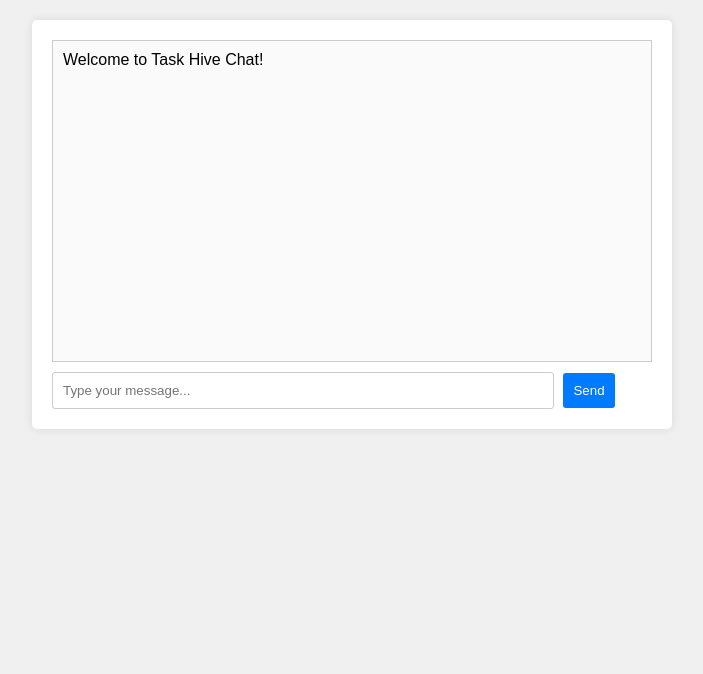
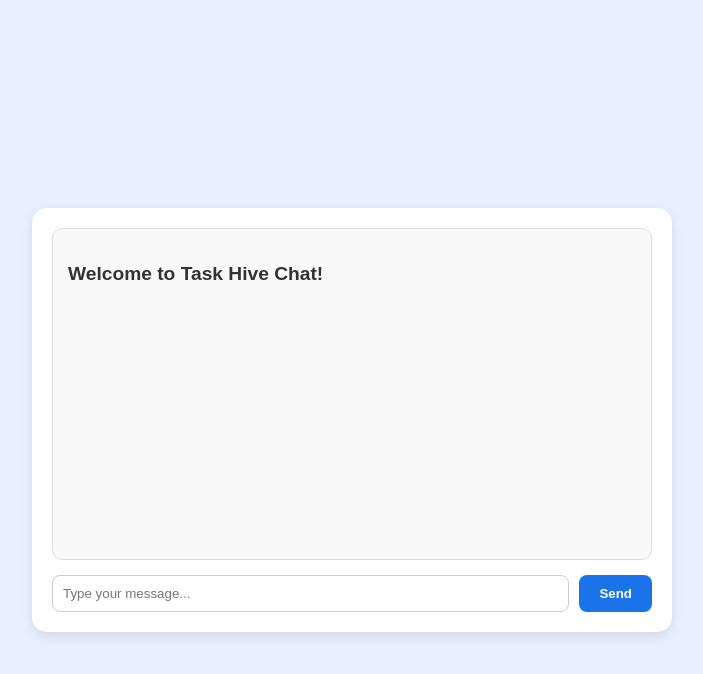
Before and after one commit to elidr21/TaskHiveBot, a plain HTML site: page frontend/index.html in a window 1280 px wide. Shown: the whole page, without its empty margins (288-991 px from the left). Drawn offline with Linux system fonts and the light colour scheme.

Commit message:
Updated Chat Bot Name.
Named the chat bot Beatrix.

```diff
--- a/frontend/index.html
+++ b/frontend/index.html
@@ -7,9 +7,13 @@
 </head>
 <body>
   <div class="chat-container">
-    <div id="chat-box">Welcome to Task Hive Chat!</div>
-    <input type="text" id="message-input" placeholder="Type your message..." />
-    <button id="send-btn">Send</button>
+    <div id="chat-box" class="chat-box">
+      <p class="welcome">Welcome to Task Hive Chat!</p>
+    </div>
+    <div class="input-container">
+      <input type="text" id="message-input" placeholder="Type your message..." class="message-input" />
+      <button id="send-btn" class="send-btn">Send</button>
+    </div>
   </div>
 
   <script>
@@ -18,7 +22,6 @@
       const message = input.value;
       input.value = '';
 
-      // Make the API call
       const response = await fetch('/api', {
         method: 'POST',
         headers: { 'Content-Type': 'application/json' },
@@ -26,9 +29,9 @@
       });
       const data = await response.json();
       const chatBox = document.getElementById('chat-box');
-      // Append the conversation to the chat box
       chatBox.innerHTML += `<div class="user">User: ${message}</div>
-                            <div class="bot">Bot: ${data.content}</div>`;
+                            <div class="bot">Beatrix: ${data.content}</div>`;
+      chatBox.scrollTop = chatBox.scrollHeight;
     });
   </script>
 </body>
--- a/static/style.css
+++ b/static/style.css
@@ -1,51 +1,86 @@
+/* Overall page styling */
 body {
-  font-family: Arial, sans-serif;
-  background: #f0f0f0;
+  font-family: 'Arial', sans-serif;
+  background-color: #e8f0fe; /* Soft blue background */
   margin: 0;
+  padding: 20px;
+  display: flex;
+  justify-content: center;
+  align-items: center;
+  height: 100vh;
+}
+
+/* Container for the chat application */
+.chat-container {
+  width: 100%;
+  max-width: 600px;
+  background-color: #ffffff;
+  border-radius: 15px;
+  box-shadow: 0 4px 12px rgba(0, 0, 0, 0.1);
   padding: 20px;
 }
 
-.chat-container {
-  max-width: 600px;
-  margin: 0 auto;
-  background: #fff;
-  padding: 20px;
-  border-radius: 5px;
-  box-shadow: 0 0 10px rgba(0, 0, 0, 0.1);
+/* Chat box styling */
+.chat-box {
+  border: 1px solid #ddd;
+  border-radius: 10px;
+  padding: 15px;
+  height: 300px;
+  overflow-y: auto;
+  background-color: #f9f9f9;
+  margin-bottom: 15px;
 }
 
-#chat-box {
-  border: 1px solid #ccc;
-  padding: 10px;
-  height: 300px;
-  overflow-y: scroll;
-  margin-bottom: 10px;
-  background: #fafafa;
+/* Container for inputs and buttons */
+.input-container {
+  display: flex;
+  gap: 10px;
 }
 
-#message-input {
-  width: 80%;
+/* Message input styling */
+.message-input {
+  flex: 1;
   padding: 10px;
   border: 1px solid #ccc;
-  border-radius: 3px;
+  border-radius: 8px;
 }
 
-#send-btn {
+/* Button styling */
+.send-btn {
+  padding: 10px 20px;
+  background-color: #1a73e8;
+  color: #fff;
+  border: none;
+  border-radius: 8px;
+  cursor: pointer;
+  font-weight: bold;
+  transition: background-color 0.3s;
+}
+
+.send-btn:hover {
+  background-color: #1558b0;
+}
+
+/* Styling for messages */
+.user, .bot {
+  margin: 5px 0;
   padding: 10px;
-  margin-left: 5px;
-  border: none;
-  background-color: #007bff;
-  color: #fff;
-  border-radius: 3px;
-  cursor: pointer;
+  border-radius: 8px;
 }
 
 .user {
-  font-weight: bold;
-  margin: 5px 0;
+  background-color: #d2e3fc;
+  text-align: right;
 }
 
 .bot {
-  margin: 5px 0;
-  color: #555;
+  background-color: #f1f3f4;
+  text-align: left;
 }
+
+/* Welcome message styling */
+.welcome {
+  font-size: 1.2em;
+  font-weight: bold;
+  color: #333;
+}
```
Also changed, not shown: 1 other file.
